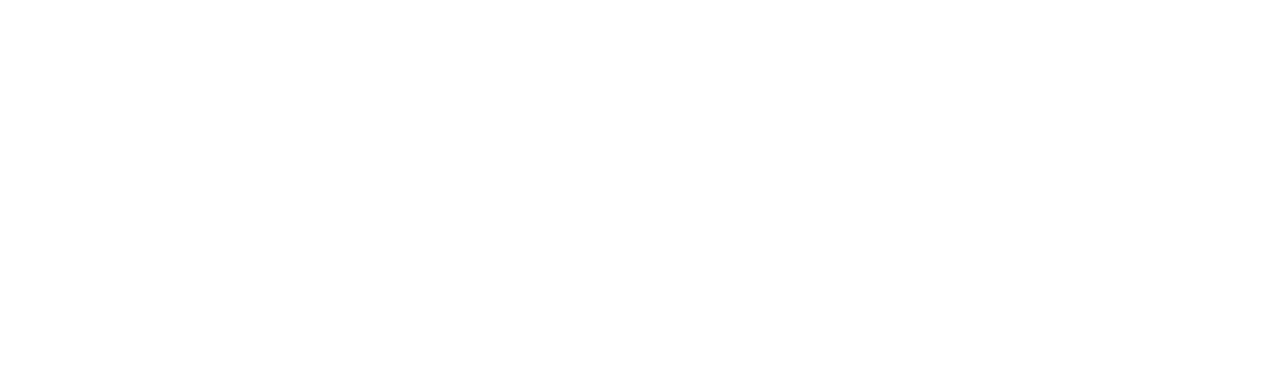
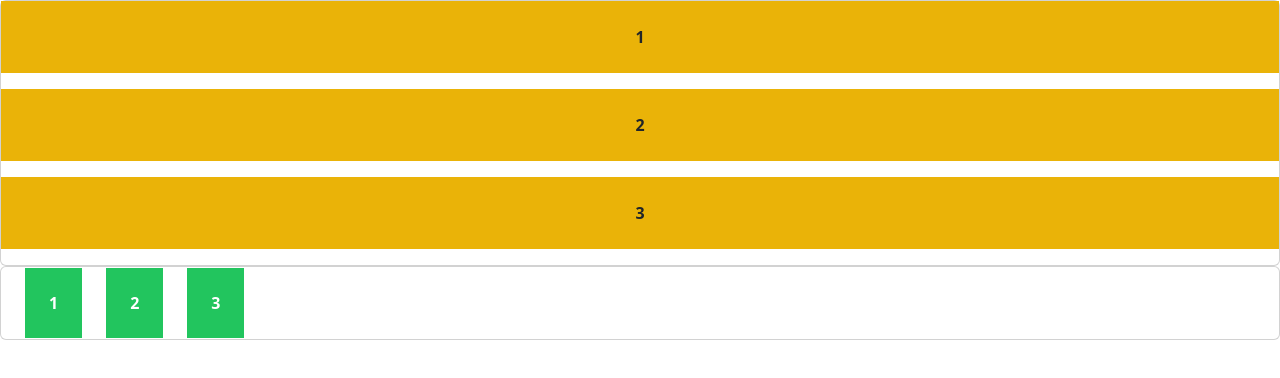
Before and after one commit to Nonlandz/Database, a Vue app in the folder project/: page /register in a window 1280 px wide. Before the commit this address had no page. Shown: the top 378 px of the page. Built offline with nearby package versions, Linux system fonts and the light colour scheme.

Commit message:
ีupdate

```diff
--- a/project/src/router/index.js
+++ b/project/src/router/index.js
@@ -22,6 +22,11 @@
       path: '/myticket',
       name: 'myticket',
       component: () => import('../views/myticket.vue')
+    },
+    {
+      path: '/register',
+      name: 'register',
+      component: () => import('../views/register.vue')
     }
   ]
 })
--- a/project/src/views/register.vue
+++ b/project/src/views/register.vue
@@ -1,3 +1,18 @@
 <template>
-    <h3>Register</h3>
+    <div class="card">
+    <div class="card-container yellow-container">
+        <div class="block bg-yellow-500 font-bold text-center p-4 border-round mb-3">1</div>
+        <div class="block bg-yellow-500 font-bold text-center p-4 border-round mb-3">2</div>
+        <div class="block bg-yellow-500 font-bold text-center p-4 border-round mb-3">3</div>
+    </div>
+</div>
+
+
+<div class="card py-6">
+    <div class="card-container green-container p-0">
+        <div class="inline w-4rem h-4rem bg-green-500 text-white font-bold text-center p-4 border-round mx-4">1</div>
+        <div class="inline w-4rem h-4rem bg-green-500 text-white font-bold text-center p-4 border-round">2</div>
+        <div class="inline w-4rem h-4rem bg-green-500 text-white font-bold text-center p-4 border-round mx-4">3</div>
+    </div>
+</div>
 </template>
```
